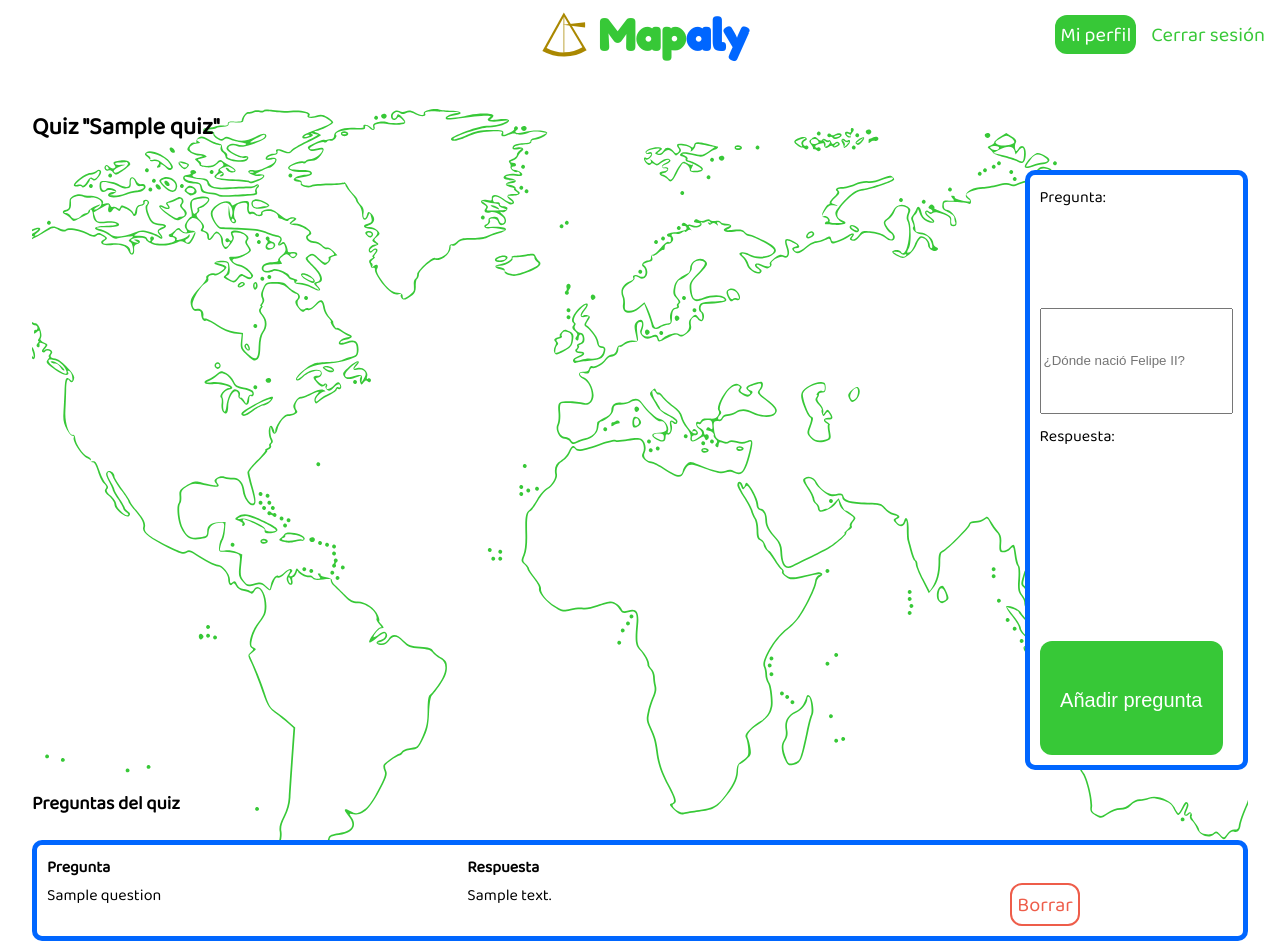
After one commit to aarroyoc/mapaly, a Django app: a page that uses editor/templates/editor/editor.html in a window 1280 px wide. The commit adds this page. Run offline with Django 3.2, Linux system fonts and the light colour scheme; a user stored in the database is signed in; tables that the repository leaves empty hold one stand-in row (values such as "Sample post"); some libraries are stand-ins or nearby versions; some web fonts are replaced.

Commit message:
Editor first version

```diff
--- a/editor/templates/editor/dashboard.html
+++ b/editor/templates/editor/dashboard.html
@@ -4,7 +4,7 @@
 <h2>Quizes de {{ user.username }}</h2>
 <div class="dashboard">
     <div class="sidebar">
-        <a class="primary-action-button" href="{% url 'login' %}">Crear nuevo quiz</a>
+        <a class="primary-action-button" href="{% url 'create-quiz' %}">Crear nuevo quiz</a>
     </div>
     <div class="quiz-list">
         <span class="header-list">Nombre</span>
@@ -14,7 +14,7 @@
         {% for quiz in page_obj %}
             <a href="{% url 'quiz' quiz.slug %}">{{ quiz.name }}</a>
             <span>{{ quiz.map.name }}</span>
-            <div class="center-button"><a class="primary-action-button" href="">Editar</a></div>
+            <div class="center-button"><a class="primary-action-button" href="{% url 'editor' quiz.slug %}">Editar</a></div>
             <div class="center-button"><a class="red-action-button" href="{% url 'delete-quiz' quiz.pk %}">Borrar</a></div>
         {% endfor %}
         <span></span>
--- /dev/null
+++ b/editor/templates/editor/editor.html
@@ -0,0 +1,33 @@
+{% extends "base.html" %}
+
+{% block main %}
+<h2>Quiz "{{ quiz.name }}"</h2>
+<div class="editor">
+    <div class="top-editor">
+        <div id="editor-map"></div>
+        <form method="POST" class="question-adder">
+            <label for="id_question">Pregunta: </label>
+            <input required id="id_question" name="question" type="text" placeholder="¿Dónde nació Felipe II?">
+            <label for="id_answer">Respuesta: </label>
+            <output id="id_answer"></output>
+            <input id="answer" type="hidden" name="answer" value="">
+            {% csrf_token %}
+            <input type="submit" class="primary-action-button" value="Añadir pregunta">
+        </form>
+    </div>
+    <h3>Preguntas del quiz</h3>
+    <div class="list-questions">
+        <span class="header-list">Pregunta</span>
+        <span class="header-list">Respuesta</span>
+        <span></span>
+    {% for question in questions %}
+        <span>{{ question.question }}</span>
+        <span>{{ question.answer }}</span>
+        <div class="center-button">
+            <a class="red-action-button" href="{% url 'delete-question' question.pk %}">Borrar</a>
+        </div>
+    {% endfor %}
+    </div>
+</div>
+<script type="module" src="/intermap/bundle.js"></script>
+{% endblock %}
--- a/editor/views.py
+++ b/editor/views.py
@@ -1,9 +1,62 @@
+import re
+import uuid
+
+from django.http import HttpResponse, HttpResponseRedirect
 from django.shortcuts import render, redirect
 from django.views.generic import View, ListView
 from django.contrib.auth.decorators import login_required
 from django.contrib.auth.mixins import LoginRequiredMixin
 
-from quiz.models import Quiz
+from editor.forms import QuizForm
+from quiz.models import Quiz, Question
+
+def slugizer(name):
+    name = name.lower()
+    name = re.sub(r"\s", r"-", name)
+    code = str(uuid.uuid4())[0:6]
+    name = f"{name}-{code}"
+    return name
+
+class NewView(LoginRequiredMixin, View):
+    def get(self, request):
+        form = QuizForm()
+        context = {
+            "form": form
+        }
+        return render(request, "editor/new.html", context)
+
+    def post(self, request):
+        quiz = Quiz()
+        quiz.author = request.user
+        form = QuizForm(request.POST, instance=quiz)
+        if form.is_valid():
+            quiz.slug = slugizer(form.cleaned_data["name"])
+            form.save()
+            return redirect("editor", quiz.slug)
+        else:
+            context = {
+                "form": form
+            }
+            return render(request, "editor/new.html", context)
+
+class EditorView(LoginRequiredMixin, View):
+    def get(self, request, slug):
+        quiz = Quiz.objects.get(slug=slug)
+        questions = Question.objects.filter(quiz=quiz)
+        context = {
+            "quiz": quiz,
+            "questions": questions,
+        }
+        return render(request, "editor/editor.html", context)
+
+    def post(self, request, slug):
+        quiz = Quiz.objects.get(slug=slug)
+        question = Question()
+        question.question = request.POST["question"]
+        question.answer = request.POST["answer"]
+        question.quiz = quiz
+        question.save()
+        return HttpResponseRedirect(request.META.get('HTTP_REFERER'))
 
 class DashboardView(LoginRequiredMixin, ListView):
     paginate_by = 20
@@ -29,3 +82,13 @@ class DeleteMapView(LoginRequiredMixin, View):
         except:
             pass
         return redirect("dashboard")
+
+
+@login_required
+def delete_question(request, pk):
+    question = Question.objects.get(pk=pk)
+    if question.quiz.author == request.user:
+        question.delete()
+        return HttpResponseRedirect(request.META.get('HTTP_REFERER'))
+    else:
+        return HttpResponse(status_code=403)
--- a/mapaly/static/main.css
+++ b/mapaly/static/main.css
@@ -139,6 +139,10 @@ main{
     align-items: center;
 }
 
+.login-form textarea{
+    max-width: 100%;
+}
+
 .login-form > input[type="submit"] {
     background-color: #37c837;
     color: white;
@@ -206,3 +210,39 @@ main{
     padding-top: 5px;
     padding-bottom: 5px;
 }
+
+/* Editor */
+.question-adder{
+    display: grid;
+    gap: 10px;
+    background-color: white;
+    border-color: #0066ff;
+    border-width: 5px;
+    border-style: solid;
+    border-radius: 10px;
+    padding: 10px;
+}
+
+.list-questions{
+    display: grid;
+    grid-template-columns: auto auto auto;
+    background-color: white;
+    border-color: #0066ff;
+    border-width: 5px;
+    border-style: solid;
+    border-radius: 10px;
+    padding: 10px;
+}
+
+.top-editor{
+    display: flex;
+    width: 100%;
+    height: 75vh;
+}
+#editor-map{
+    flex: 5;
+    margin-right: 25px;
+}
+.question-adder{
+    flex: 1;
+}
--- a/mapaly/urls.py
+++ b/mapaly/urls.py
@@ -19,7 +19,7 @@ from django.urls import path
 from quiz.views import QuizView, HomeView
 from quiz.api import QuizDetailAPI
 from users.views import LoginView, LogoutView, RegisterView
-from editor.views import DashboardView, DeleteMapView
+from editor.views import DashboardView, DeleteMapView, EditorView, NewView, delete_question
 
 urlpatterns = [
     path('admin/', admin.site.urls),
@@ -29,6 +29,9 @@ urlpatterns = [
     path('users/register/', RegisterView.as_view(), name="register"),
     path('dashboard/', DashboardView.as_view(), name="dashboard"),
     path('dashboard/delete/<int:pk>/', DeleteMapView.as_view(), name="delete-quiz"),
+    path('dashboard/create/', NewView.as_view(), name="create-quiz"),
+    path('editor/<str:slug>/', EditorView.as_view(), name="editor"),
+    path('editor/question/<int:pk>', delete_question, name="delete-question"),
     path('api/quiz/<str:slug>/', QuizDetailAPI.as_view(), name="quiz_detail_api"),
     path('', HomeView.as_view(), name="home"),
 ]
--- a/quiz/models.py
+++ b/quiz/models.py
@@ -8,6 +8,9 @@ class Map(models.Model):
     license = models.CharField(max_length=150)
     created_at = models.DateTimeField(auto_now_add=True)
     modified_at = models.DateTimeField(auto_now=True)
+
+    def __str__(self):
+        return self.name
 
 
 class Quiz(models.Model):
```
Also changed, not shown: editor/forms.py (added, +11 -0 lines), editor/templates/editor/new.html (added, +14 -0 lines), intermap/index.ts (+56 -7 lines).
